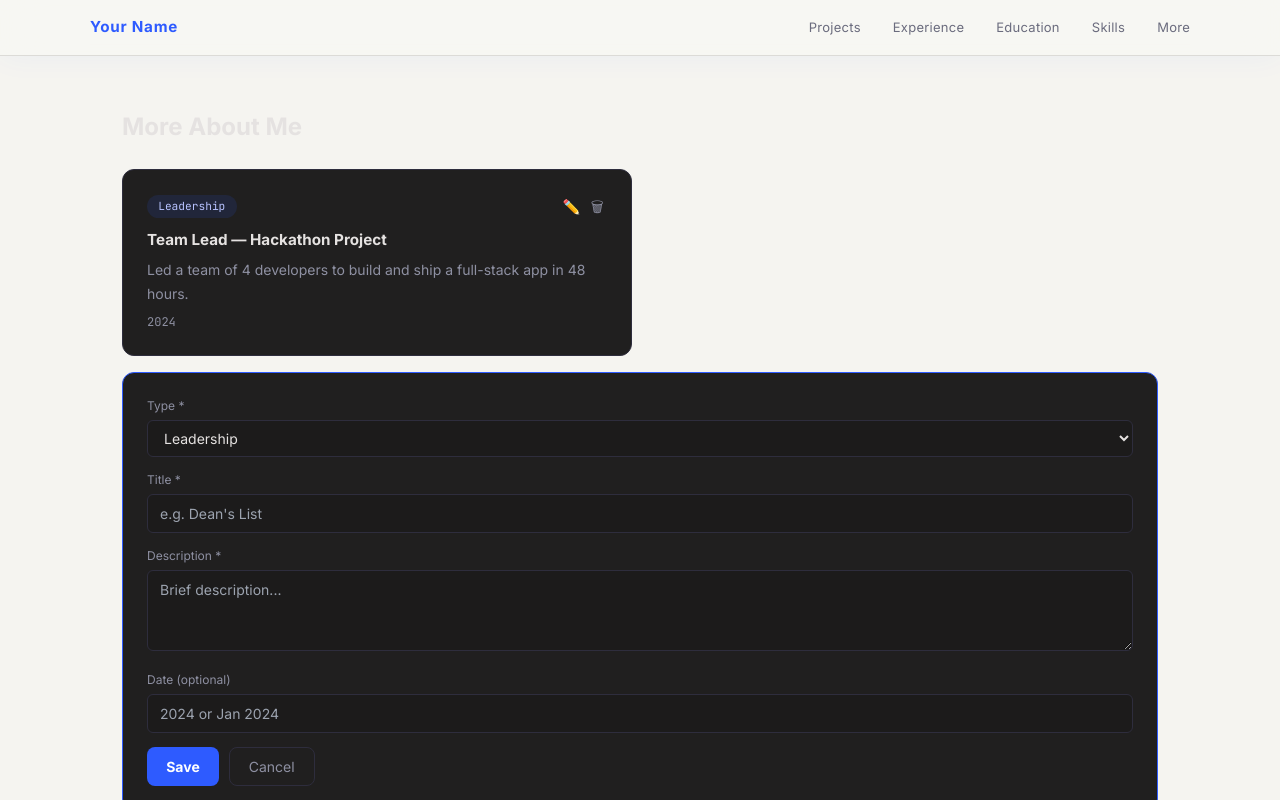
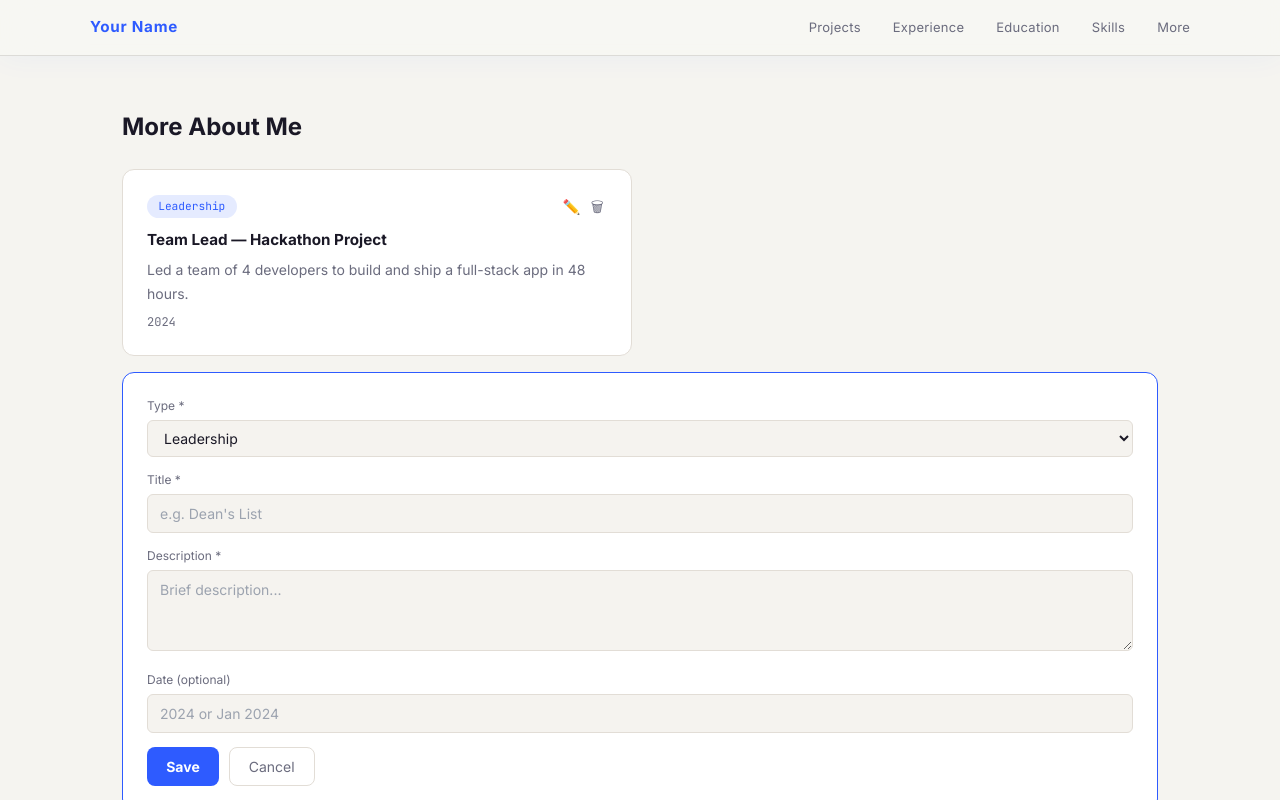
Before and after one commit to mainuddinMains/devfolio, a Next.js app: page / in a window 1280 px wide. Both pictures are taken after typing "Sample", "name@example.com", "Sample" into the empty fields and a click on the button "+ Add Entry". Shown: the part 2048-2848 px from the top of the page. Built offline with nearby package versions, Linux system fonts and the light colour scheme.

Commit message:
Restyle extras section for light theme

```diff
--- a/components/ExtrasSection.tsx
+++ b/components/ExtrasSection.tsx
@@ -22,19 +22,19 @@ function uid() {
 const TYPES: Extra['type'][] = ['Leadership', 'Award', 'Certification', 'Volunteering', 'Other']
 
 const badgeStyle: Record<Extra['type'], { background: string; color: string }> = {
-  Leadership:    { background: 'rgba(46,91,255,0.12)',   color: '#b8c3ff' },
+  Leadership:    { background: 'rgba(46,91,255,0.12)',   color: '#2e5bff' },
   Award:         { background: 'rgba(251,191,36,0.1)',   color: '#fbbf24' },
   Certification: { background: 'rgba(59,130,246,0.1)',   color: '#3b82f6' },
   Volunteering:  { background: 'rgba(244,114,182,0.1)',  color: '#f472b6' },
-  Other:         { background: 'rgba(255,255,255,0.05)', color: '#8e90a2' },
+  Other:         { background: 'rgba(0,0,0,0.06)', color: '#6b6c7e' },
 }
 
 const inputStyle: React.CSSProperties = {
   width: '100%',
-  background: '#1c1b1b',
-  border: '1px solid #2e2d3d',
+  background: '#f5f3ef',
+  border: '1px solid #e2ddd6',
   borderRadius: '6px',
-  color: '#e5e2e1',
+  color: '#1a1826',
   padding: '0.5rem 0.75rem',
   fontSize: '0.875rem',
   fontFamily: 'inherit',
@@ -45,7 +45,7 @@ const inputStyle: React.CSSProperties = {
 const labelStyle: React.CSSProperties = {
   display: 'block',
   fontSize: '0.75rem',
-  color: '#8e90a2',
+  color: '#6b6c7e',
   marginBottom: '0.3rem',
 }
 
@@ -64,7 +64,7 @@ function IconBtn({ onClick, title, children }: { onClick: () => void; title: str
         border: 'none',
         cursor: 'pointer',
         fontSize: '0.9rem',
-        color: hovered ? '#e5e2e1' : '#8e90a2',
+        color: hovered ? '#1a1826' : '#6b6c7e',
         padding: '0.1rem 0.2rem',
         transition: 'color 0.15s',
       }}
@@ -115,7 +115,7 @@ function ExtrasForm({ initial, onSave, onCancel }: ExtrasFormProps) {
   return (
     <div
       style={{
-        background: '#201f1f',
+        background: '#ffffff',
         border: '1px solid #2e5bff',
         borderRadius: '12px',
         padding: '1.5rem',
@@ -142,7 +142,7 @@ function ExtrasForm({ initial, onSave, onCancel }: ExtrasFormProps) {
       <div>
         <label style={labelStyle}>Title *</label>
         <input
-          style={{ ...inputStyle, borderColor: errors.title ? '#f38ba8' : '#2e2d3d' }}
+          style={{ ...inputStyle, borderColor: errors.title ? '#f38ba8' : '#e2ddd6' }}
           value={form.title}
           onChange={(e) => set('title', e.target.value)}
           placeholder="e.g. Dean's List"
@@ -154,7 +154,7 @@ function ExtrasForm({ initial, onSave, onCancel }: ExtrasFormProps) {
       <div>
         <label style={labelStyle}>Description *</label>
         <textarea
-          style={{ ...inputStyle, borderColor: errors.description ? '#f38ba8' : '#2e2d3d', resize: 'vertical' }}
+          style={{ ...inputStyle, borderColor: errors.description ? '#f38ba8' : '#e2ddd6', resize: 'vertical' }}
           rows={3}
           value={form.description}
           onChange={(e) => set('description', e.target.value)}
@@ -195,8 +195,8 @@ function ExtrasForm({ initial, onSave, onCancel }: ExtrasFormProps) {
           onClick={onCancel}
           style={{
             background: 'none',
-            color: '#8e90a2',
-            border: '1px solid #2e2d3d',
+            color: '#6b6c7e',
+            border: '1px solid #e2ddd6',
             borderRadius: '8px',
             padding: '0.5rem 1.2rem',
             fontSize: '0.875rem',
@@ -224,8 +224,8 @@ function ExtraCard({ extra, onEdit, onDelete }: ExtraCardProps) {
   return (
     <div
       style={{
-        background: '#201f1f',
-        border: '1px solid #2e2d3d',
+        background: '#ffffff',
+        border: '1px solid #e2ddd6',
         borderRadius: '12px',
         padding: '1.5rem',
       }}
@@ -251,18 +251,18 @@ function ExtraCard({ extra, onEdit, onDelete }: ExtraCardProps) {
       </div>
 
       {/* Title */}
-      <p style={{ fontWeight: 700, fontSize: '0.95rem', color: '#e5e2e1', marginTop: '0.6rem' }}>
+      <p style={{ fontWeight: 700, fontSize: '0.95rem', color: '#1a1826', marginTop: '0.6rem' }}>
         {extra.title}
       </p>
 
       {/* Description */}
-      <p style={{ fontSize: '0.875rem', color: '#8e90a2', lineHeight: 1.7, marginTop: '0.4rem' }}>
+      <p style={{ fontSize: '0.875rem', color: '#6b6c7e', lineHeight: 1.7, marginTop: '0.4rem' }}>
         {extra.description}
       </p>
 
       {/* Date */}
       {extra.date && (
-        <p style={{ fontFamily: 'var(--font-mono)', fontSize: '0.75rem', color: '#8e90a2', marginTop: '0.5rem' }}>
+        <p style={{ fontFamily: 'var(--font-mono)', fontSize: '0.75rem', color: '#6b6c7e', marginTop: '0.5rem' }}>
           {extra.date}
         </p>
       )}
@@ -321,7 +321,7 @@ export default function ExtrasSection() {
 
   return (
     <section id="more" style={{ padding: '4rem 2rem', maxWidth: '1100px', margin: '0 auto' }}>
-      <h2 style={{ fontSize: '1.5rem', fontWeight: 700, color: '#e5e2e1', marginBottom: '1.5rem' }}>
+      <h2 style={{ fontSize: '1.5rem', fontWeight: 700, color: '#1a1826', marginBottom: '1.5rem' }}>
         More About Me
       </h2>
 
```
